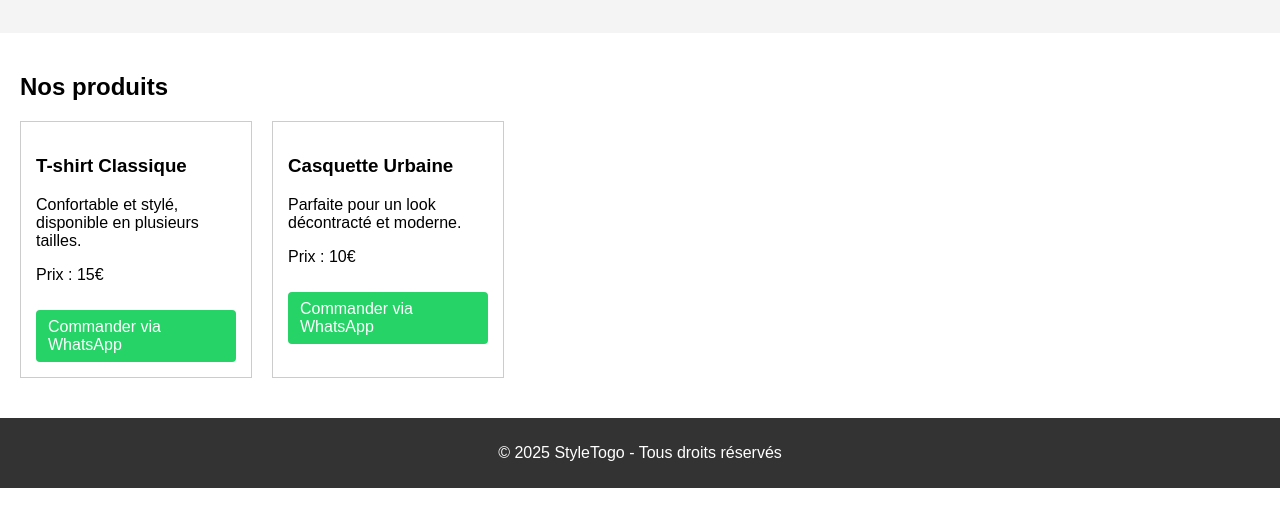
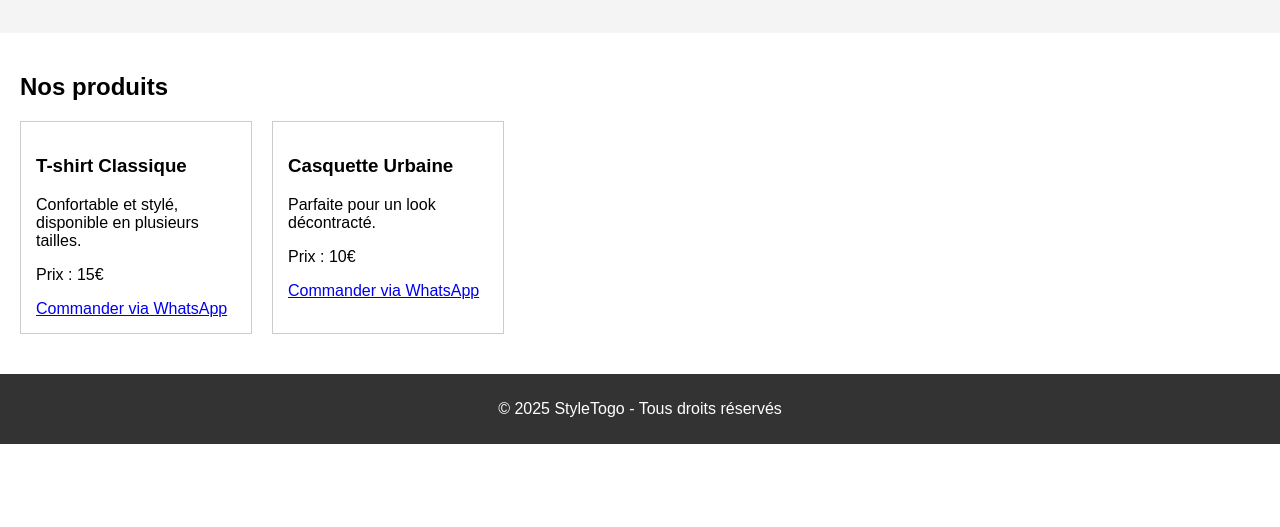
Before and after one commit to Smartpubdigital2/https-smartpubdigital.github.io, a plain HTML site: page index.html in a window 1280 px wide. Shown: the part 159-686 px from the top of the page. Drawn offline with Linux system fonts and the light colour scheme.

Commit message:
index.html

```diff
--- a/index.html
+++ b/index.html
@@ -34,15 +34,16 @@
       <h3>T-shirt Classique</h3>
       <p>Confortable et stylé, disponible en plusieurs tailles.</p>
       <p>Prix : 15€</p>
-<a href="https://wa.me/22896078137?text=Bonjour%2C%20je%20souhaite%20commander%20le%20T-shirt%20Classique." target="_blank" style="display:inline-block; margin-top:10px; background:#25D366; color:#fff; padding:8px 12px; text-decoration:none; border-radius:4px;">
+      <a href="https://wa.me/22896078137?text=Je%20veux%20commander%20un%20T-shirt%20Classique">
         Commander via WhatsApp
       </a>
     </div>
+
     <div class="produit">
       <h3>Casquette Urbaine</h3>
-        <p>Parfaite pour un look décontracté et moderne.</p>
+      <p>Parfaite pour un look décontracté.</p>
       <p>Prix : 10€</p>
-<a href="https://wa.me/22896078137?text=Bonjour%2C%20je%20souhaite%20commander%20le%20T-shirt%20Classique." target="_blank" style="display:inline-block; margin-top:10px; background:#25D366; color:#fff; padding:8px 12px; text-decoration:none; border-radius:4px;">
+      <a href="https://wa.me/22896078137?text=Je%20veux%20commander%20une%20Casquette%20Urbaine">
         Commander via WhatsApp
       </a>
     </div>
```
Lines whose indentation alone changed are shown as unchanged.
